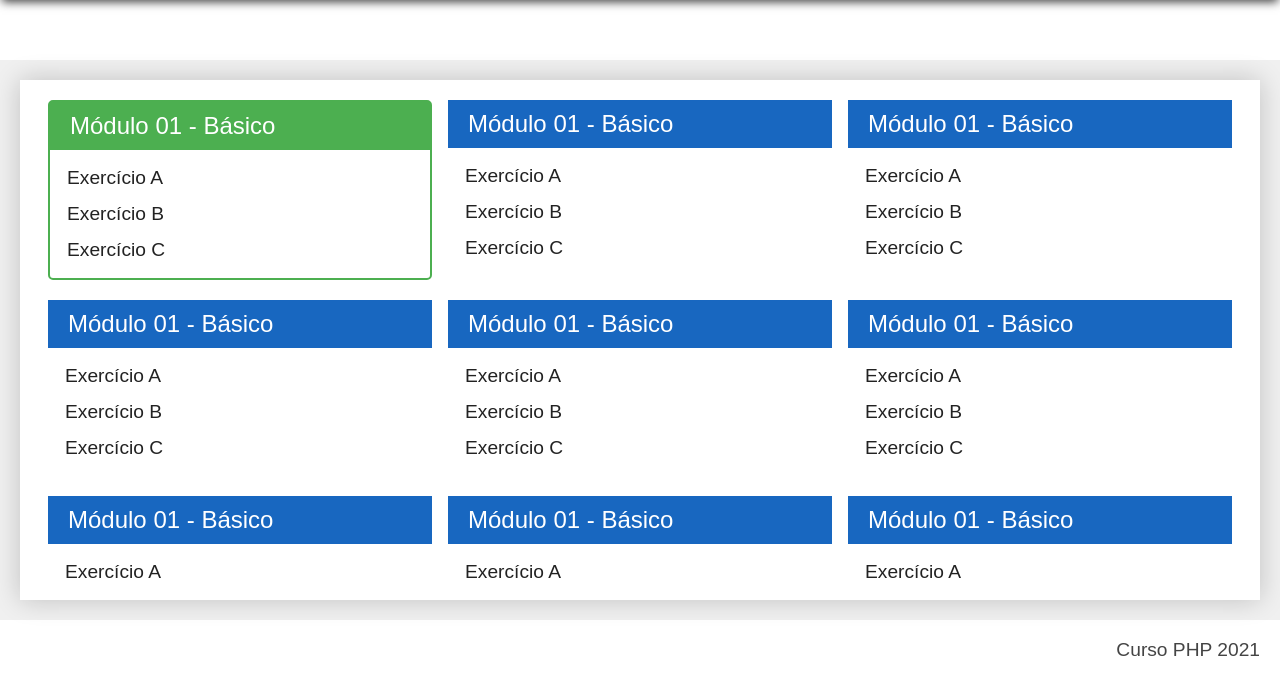
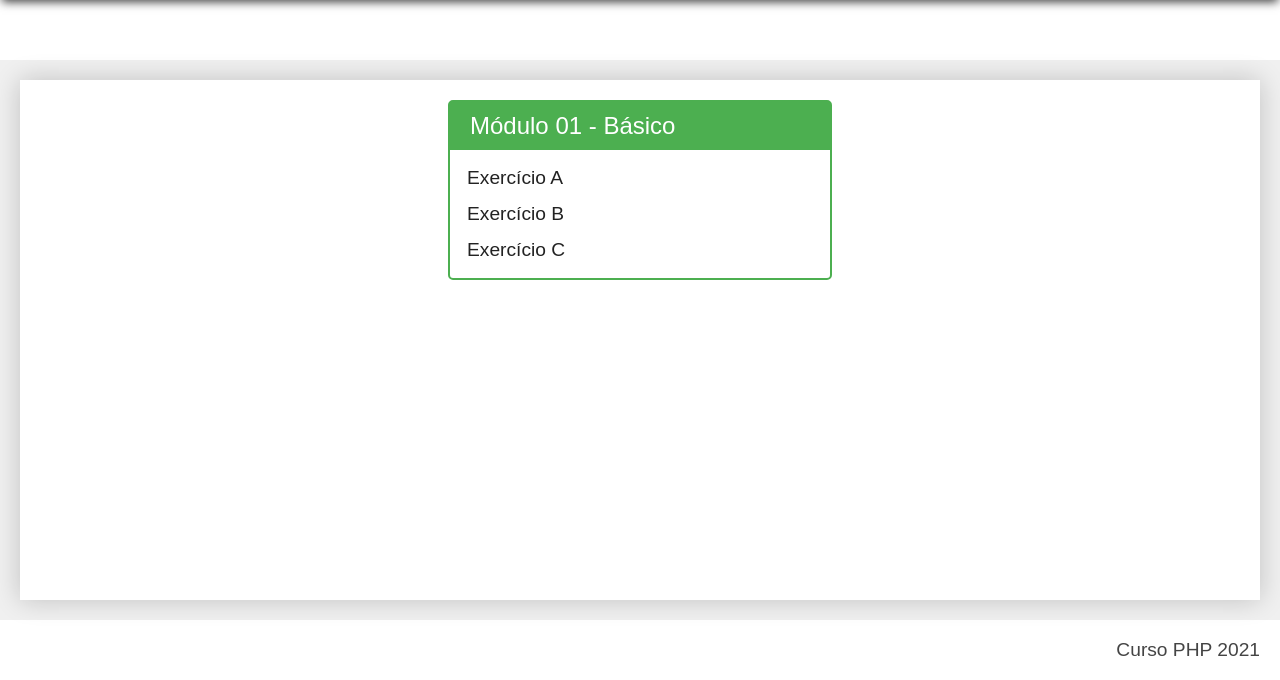
Before and after one commit to felipesms2/PHP-7-Completo---Curso-do-Desenvolvedor-Web-2021-Projetos, a PHP site: page / in a window 1280 px wide. Shown: the part 120-800 px from the top of the page. Run offline with PHP 8.4, Linux system fonts and the light colour scheme.

Commit message:
removing extra modules

```diff
--- a/index.php
+++ b/index.php
@@ -36,166 +36,7 @@
                         </li>
                     </ul>
                 </div>
-                <div class="modulo">
-                    <h3>Módulo 01 - Básico</h3>
-                    <ul>
-                        <li>
-                            <a href="#">
-                                Exercício A
-                            </a>
-                        </li>
-                        <li>
-                            <a href="#">
-                                Exercício B
-                            </a>
-                        </li>
-                        <li>
-                            <a href="#">
-                                Exercício C
-                            </a>
-                        </li>
-                    </ul>
-                </div>
-                <div class="modulo">
-                    <h3>Módulo 01 - Básico</h3>
-                    <ul>
-                        <li>
-                            <a href="#">
-                                Exercício A
-                            </a>
-                        </li>
-                        <li>
-                            <a href="#">
-                                Exercício B
-                            </a>
-                        </li>
-                        <li>
-                            <a href="#">
-                                Exercício C
-                            </a>
-                        </li>
-                    </ul>
-                </div>
-                <div class="modulo">
-                    <h3>Módulo 01 - Básico</h3>
-                    <ul>
-                        <li>
-                            <a href="#">
-                                Exercício A
-                            </a>
-                        </li>
-                        <li>
-                            <a href="#">
-                                Exercício B
-                            </a>
-                        </li>
-                        <li>
-                            <a href="#">
-                                Exercício C
-                            </a>
-                        </li>
-                    </ul>
-                </div>
-                <div class="modulo">
-                    <h3>Módulo 01 - Básico</h3>
-                    <ul>
-                        <li>
-                            <a href="#">
-                                Exercício A
-                            </a>
-                        </li>
-                        <li>
-                            <a href="#">
-                                Exercício B
-                            </a>
-                        </li>
-                        <li>
-                            <a href="#">
-                                Exercício C
-                            </a>
-                        </li>
-                    </ul>
-                </div>
-                <div class="modulo">
-                    <h3>Módulo 01 - Básico</h3>
-                    <ul>
-                        <li>
-                            <a href="#">
-                                Exercício A
-                            </a>
-                        </li>
-                        <li>
-                            <a href="#">
-                                Exercício B
-                            </a>
-                        </li>
-                        <li>
-                            <a href="#">
-                                Exercício C
-                            </a>
-                        </li>
-                    </ul>
-                </div>
-                <div class="modulo">
-                    <h3>Módulo 01 - Básico</h3>
-                    <ul>
-                        <li>
-                            <a href="#">
-                                Exercício A
-                            </a>
-                        </li>
-                        <li>
-                            <a href="#">
-                                Exercício B
-                            </a>
-                        </li>
-                        <li>
-                            <a href="#">
-                                Exercício C
-                            </a>
-                        </li>
-                    </ul>
-                </div>
-                <div class="modulo">
-                    <h3>Módulo 01 - Básico</h3>
-                    <ul>
-                        <li>
-                            <a href="#">
-                                Exercício A
-                            </a>
-                        </li>
-                        <li>
-                            <a href="#">
-                                Exercício B
-                            </a>
-                        </li>
-                        <li>
-                            <a href="#">
-                                Exercício C
-                            </a>
-                        </li>
-                    </ul>
-                </div>
-                <div class="modulo">
-                    <h3>Módulo 01 - Básico</h3>
-                    <ul>
-                        <li>
-                            <a href="#">
-                                Exercício A
-                            </a>
-                        </li>
-                        <li>
-                            <a href="#">
-                                Exercício B
-                            </a>
-                        </li>
-                        <li>
-                            <a href="#">
-                                Exercício C
-                            </a>
-                        </li>
-                    </ul>
-                </div>
+
             </nav>
         </div>
     </main>
```
